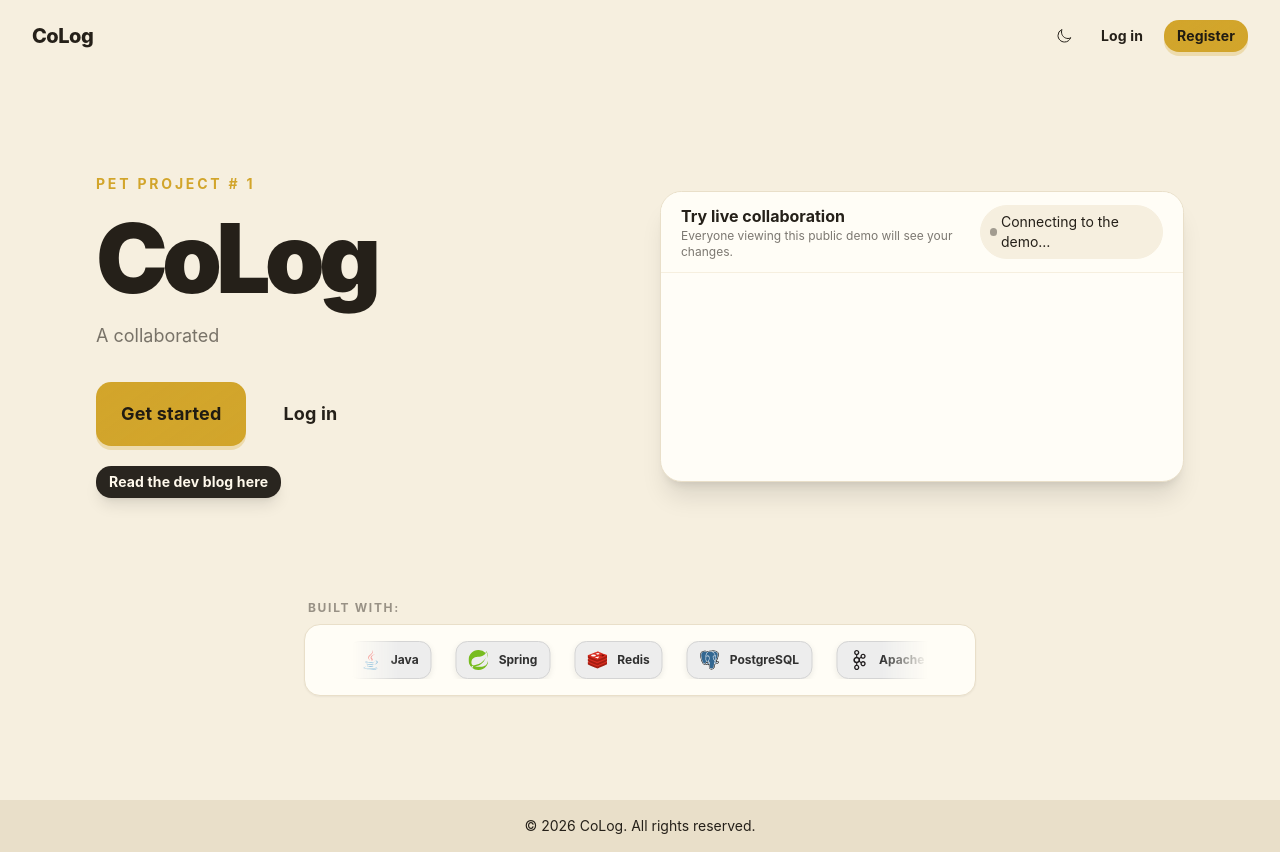
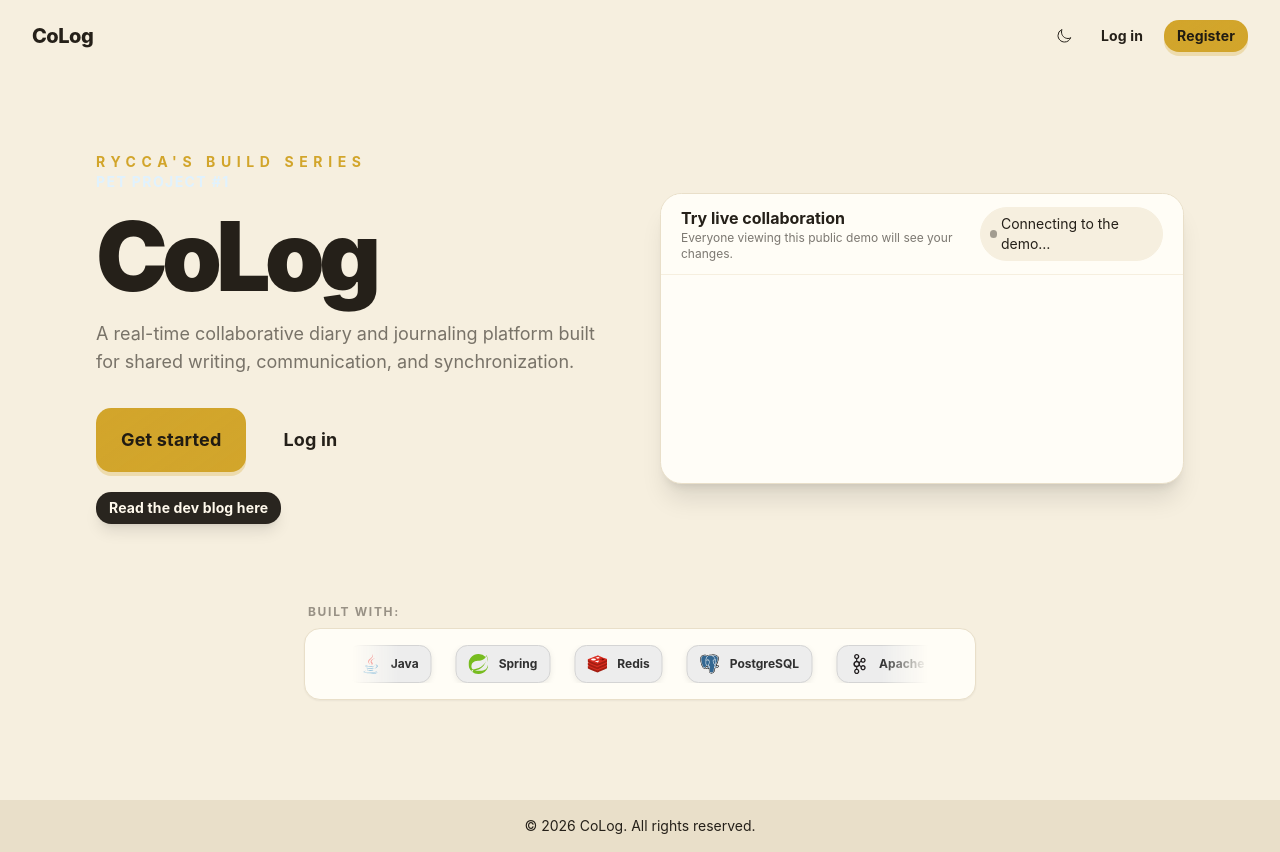
Before and after one commit to Zimgo012/CoLog-Frontend, a React (Vite) app: page / in a window 1280 px wide. Built offline with nearby package versions, Linux system fonts and the light colour scheme; no server answers.

Commit message:
feat (home) : added extra contents at home

```diff
--- a/src/pages/Home.tsx
+++ b/src/pages/Home.tsx
@@ -59,14 +59,16 @@ export default function Home() {
     <main>
       <section className="container mx-auto grid max-w-6xl items-center gap-10 px-5 py-14 md:px-8 lg:min-h-[66vh] lg:grid-cols-2 lg:py-20">
         <div className="max-w-xl">
-          <p className="text-sm font-bold uppercase tracking-[0.2em] text-primary">Pet project # 1</p>
+          <p className="text-sm font-bold uppercase tracking-[0.4em] text-primary">Rycca's Build Series</p>
+          <p className="text-sm font-bold uppercase tracking-[0.1em] text-sky-100">Pet Project #1 </p>
           <h1 className="mt-4 text-6xl font-black tracking-[-0.06em] sm:text-8xl">CoLog</h1>
-          <p className="mt-4 text-lg text-base-content/60">A collaborated </p>
-          <div className="mt-8 flex flex-wrap gap-3"><Link to="/register" className="btn btn-primary btn-lg">Get started</Link><Link to="/login" className="btn btn-ghost btn-lg">Log in</Link></div>
+          <p className="mt-4 text-lg text-base-content/60">A real-time collaborative diary and journaling platform built for shared writing, communication, and synchronization. </p>
+          <div className="mt-8 flex flex-wrap gap-3"><Link to="/register" className="btn btn-primary btn-lg">Get
+            started</Link><Link to="/login" className="btn btn-ghost btn-lg">Log in</Link></div>
           <a href={documentationUrl} className="btn btn-secondary btn-sm mt-5 shadow-lg">Read the dev blog here</a>
         </div>
         <div>
-          <PublicDemoEditor />
+          <PublicDemoEditor/>
         </div>
       </section>
 
```
